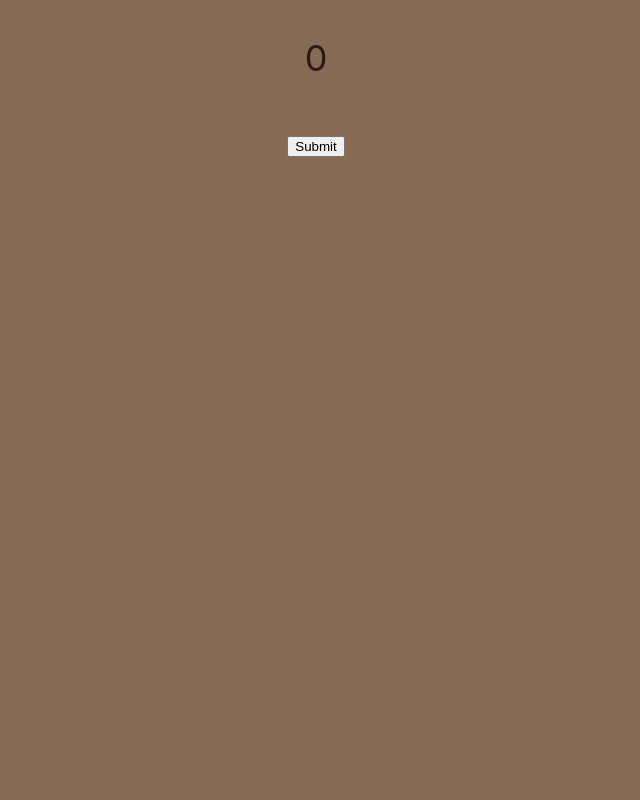
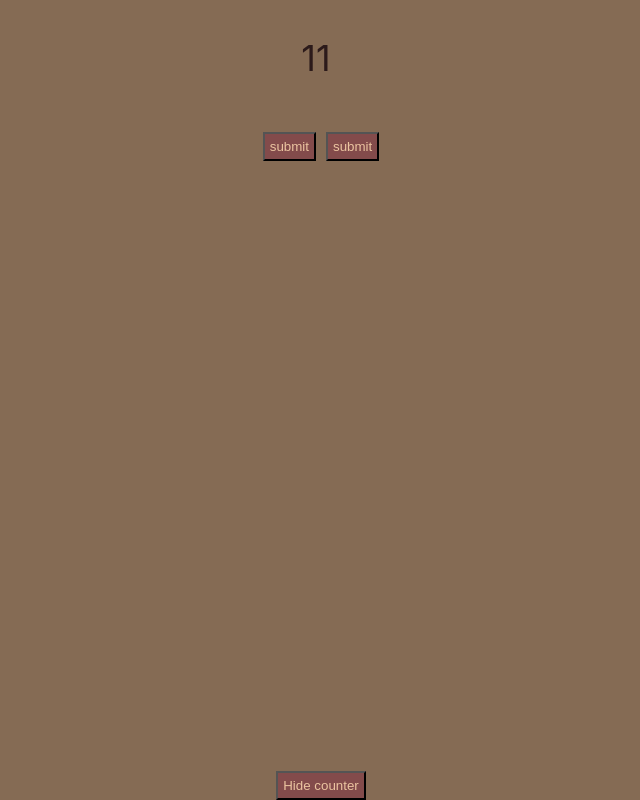
Before and after one commit to Naka1910/react-1, a React (Create React App) app: page / in a window 1280 px wide. Shown: the whole page, without its empty margins (324-964 px from the left). Built offline with nearby package versions, Linux system fonts and the light colour scheme.

Commit message:
add some changes

```diff
--- a/src/App.css
+++ b/src/App.css
@@ -36,13 +36,12 @@
     transform: rotate(360deg);
   }
 }
-.App-button{
-  background-color:rgb(148, 121, 121);
+.button{
+  background-color:rgb(131, 75, 75);
   color: #ebc4a0;
   padding: 5px;
-  font-style: italic;
-  font-weight: bold;
-  margin-left: 50px;
+
+  margin-left: 10px;
 }
 .App-box{
   background-color: rgb(129, 52, 52);
--- a/src/App.js
+++ b/src/App.js
@@ -2,6 +2,7 @@ import logo from './logo.svg';
 import './App.css';
 import Task from './Task';
 import Counter from './Counter';
+import { useState } from 'react';
 // const greeting = 'HELLO WORLD!'
 // const tasks = [
 //   { id: 1, text: 'Lorem Ipsum 1', completed: true },
@@ -11,19 +12,15 @@ import Counter from './Counter';
 // ]
 
 function App() {
-  function onDelete(id) {
-    fetch('/delete/' + id)
-      .then(() => { })
-      .catch(() => { })
-  }
-  const showFooter = true;
+  const [showCounter, setShowCounter] = useState(true)
   return (
     <div className="App">
       <header className="App-header">
+        {
+          showCounter && <Counter />
+        }
 
-        <Counter />
-
-
+        <button className='button' onClick={() => { setShowCounter(false) }}>Hide counter</button>
         {/* {
           tasks.map(task => (
             <Task
--- a/src/Counter.js
+++ b/src/Counter.js
@@ -1,16 +1,33 @@
-import { useState } from 'react'
+import { useEffect, useState } from "react"
 
 export default function Counter() {
-  let [currentValue, setCurrentValue] = useState(0)
+  const [value, setValue] = useState(10)
+  const [title, setTitle] = useState('')
 
-  let number = 0
-  function increase() {
+  useEffect(() => {
+    let sint = setInterval(() => {
+      console.log('test ' + value);
+      setValue(value + 1)
+    }, 1000)
+    return () => {
+      clearInterval(sint)
+    }
+  }, [])
+  function handleClick() {
+    const newValue = value + 1;
+    setValue(newValue);
 
   }
+  function updateTitle() {
+    setTitle('Current value is ' + value)
+  }
+
   return (
     <div>
-      <p>{number}</p>
-      <button onClick={increase}>Submit </button>
+      <p>{value}</p>
+      <p>{title}</p>
+      <button className="button" onClick={handleClick} >submit</button>
+      <button className="button" onClick={updateTitle} >submit</button>
     </div>
   )
 }
```
